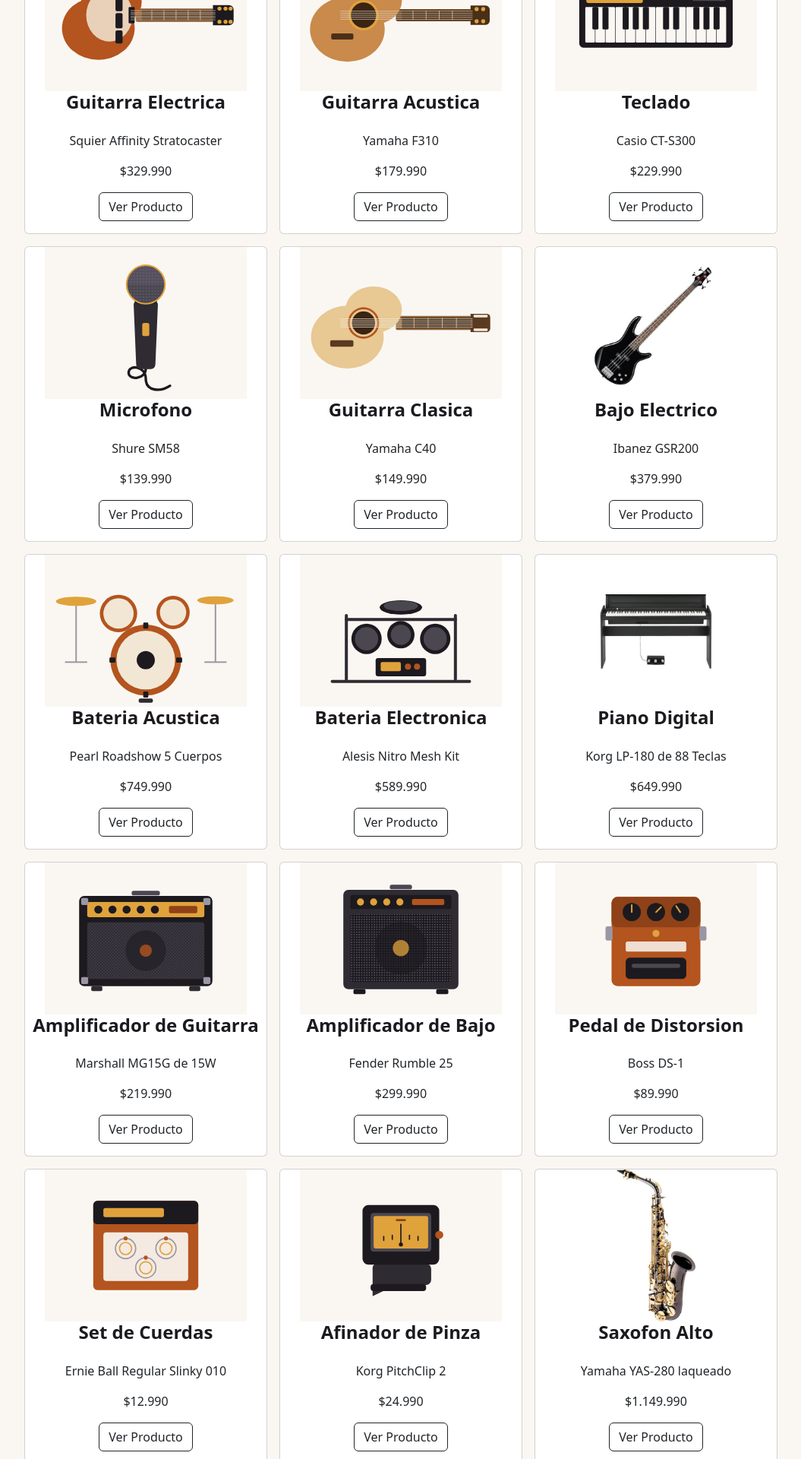
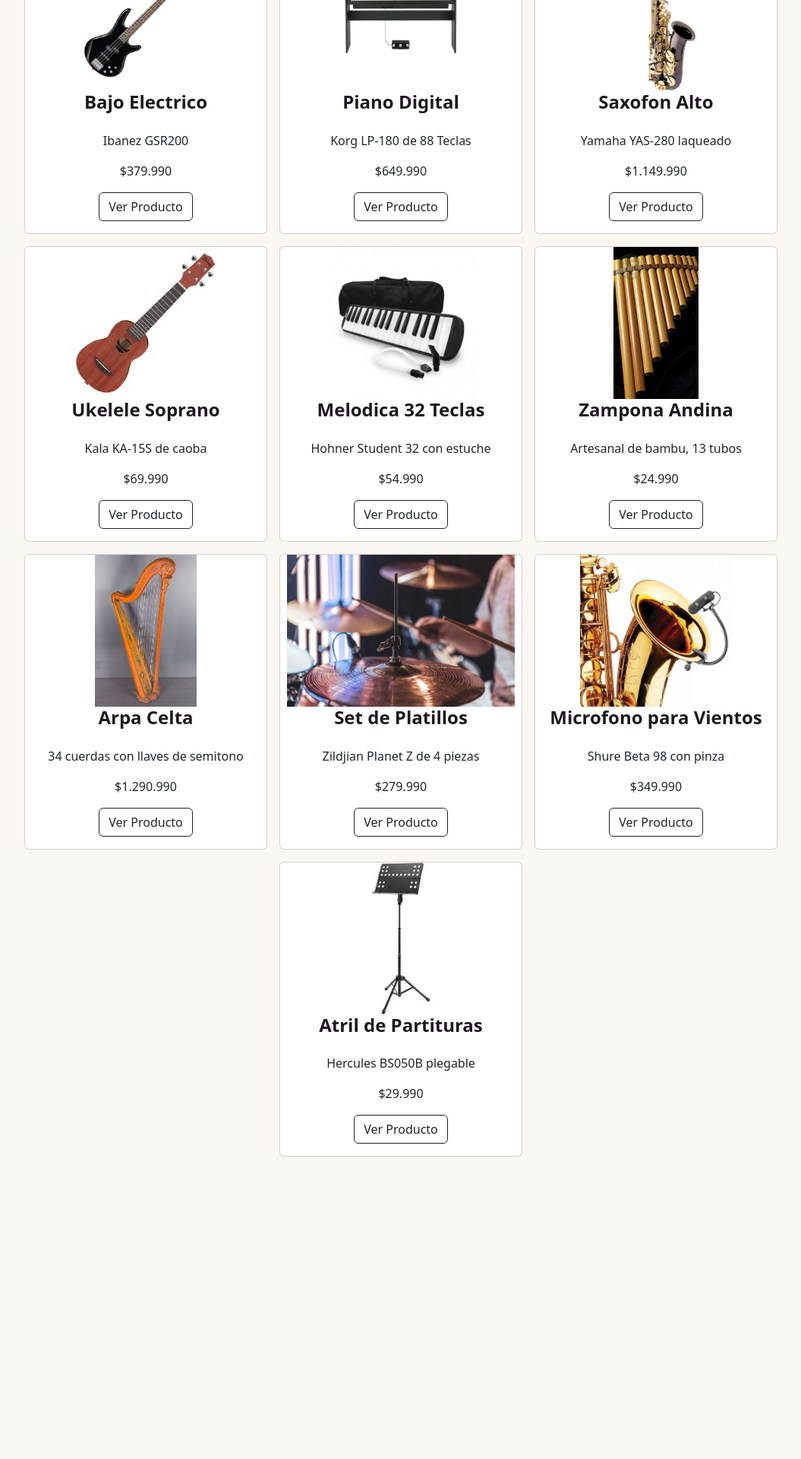
Before and after one commit to SYST3M644/SONIDO_VIVO_PROJECTO, a React (Vite) app: page /productos in a window 1280 px wide. Shown: the part 260-2180 px from the top of the page at 76% size, without its empty margins (112-1167 px from the left). After the commit the page ends 1782 px from the top, so only its background shows below. Built offline with nearby package versions, Linux system fonts and the light colour scheme.

Commit message:
Dejar solo los instrumentos con fotografia real

```diff
--- a/src/paginas/DetalleProducto.tsx
+++ b/src/paginas/DetalleProducto.tsx
@@ -4,153 +4,69 @@
 const listaProductos = [
     {
         id: 1,
-        titulo: "Guitarra Electrica",
-        descripcion: "Squier Affinity Stratocaster",
-        precio: 329990,
-        imagen: "/img/guitarra-electrica.svg"
-    },
-    {
-        id: 2,
-        titulo: "Guitarra Acustica",
-        descripcion: "Yamaha F310",
-        precio: 179990,
-        imagen: "/img/guitarra-acustica.svg"
-    },
-    {
-        id: 3,
-        titulo: "Teclado",
-        descripcion: "Casio CT-S300",
-        precio: 229990,
-        imagen: "/img/teclado.svg"
-    },
-    {
-        id: 4,
-        titulo: "Microfono",
-        descripcion: "Shure SM58",
-        precio: 139990,
-        imagen: "/img/microfono.svg"
-    },
-    {
-        id: 5,
-        titulo: "Guitarra Clasica",
-        descripcion: "Yamaha C40",
-        precio: 149990,
-        imagen: "/img/guitarra-clasica.svg"
-    },
-    {
-        id: 6,
         titulo: "Bajo Electrico",
         descripcion: "Ibanez GSR200",
         precio: 379990,
         imagen: "/img/bajo-electrico.jpg"
     },
     {
-        id: 7,
-        titulo: "Bateria Acustica",
-        descripcion: "Pearl Roadshow 5 Cuerpos",
-        precio: 749990,
-        imagen: "/img/bateria-acustica.svg"
-    },
-    {
-        id: 8,
-        titulo: "Bateria Electronica",
-        descripcion: "Alesis Nitro Mesh Kit",
-        precio: 589990,
-        imagen: "/img/bateria-electronica.svg"
-    },
-    {
-        id: 9,
+        id: 2,
         titulo: "Piano Digital",
         descripcion: "Korg LP-180 de 88 Teclas",
         precio: 649990,
         imagen: "/img/piano-digital.jpg"
     },
     {
-        id: 10,
-        titulo: "Amplificador de Guitarra",
-        descripcion: "Marshall MG15G de 15W",
-        precio: 219990,
-        imagen: "/img/amplificador-guitarra.svg"
-    },
-    {
-        id: 11,
-        titulo: "Amplificador de Bajo",
-        descripcion: "Fender Rumble 25",
-        precio: 299990,
-        imagen: "/img/amplificador-bajo.svg"
-    },
-    {
-        id: 12,
-        titulo: "Pedal de Distorsion",
-        descripcion: "Boss DS-1",
-        precio: 89990,
-        imagen: "/img/pedal-efectos.svg"
-    },
-    {
-        id: 13,
-        titulo: "Set de Cuerdas",
-        descripcion: "Ernie Ball Regular Slinky 010",
-        precio: 12990,
-        imagen: "/img/cuerdas.svg"
-    },
-    {
-        id: 14,
-        titulo: "Afinador de Pinza",
-        descripcion: "Korg PitchClip 2",
-        precio: 24990,
-        imagen: "/img/afinador.svg"
-    },
-    {
-        id: 15,
+        id: 3,
         titulo: "Saxofon Alto",
         descripcion: "Yamaha YAS-280 laqueado",
         precio: 1149990,
         imagen: "/img/saxofon-alto.jpg"
     },
     {
-        id: 16,
+        id: 4,
         titulo: "Ukelele Soprano",
         descripcion: "Kala KA-15S de caoba",
         precio: 69990,
         imagen: "/img/ukelele-soprano.jpg"
     },
     {
-        id: 17,
+        id: 5,
         titulo: "Melodica 32 Teclas",
         descripcion: "Hohner Student 32 con estuche",
         precio: 54990,
         imagen: "/img/melodica.jpg"
     },
     {
-        id: 18,
+        id: 6,
         titulo: "Zampona Andina",
         descripcion: "Artesanal de bambu, 13 tubos",
         precio: 24990,
         imagen: "/img/zampona.jpg"
     },
     {
-        id: 19,
+        id: 7,
         titulo: "Arpa Celta",
         descripcion: "34 cuerdas con llaves de semitono",
         precio: 1290990,
         imagen: "/img/arpa.jpg"
     },
     {
-        id: 20,
+        id: 8,
         titulo: "Set de Platillos",
         descripcion: "Zildjian Planet Z de 4 piezas",
         precio: 279990,
         imagen: "/img/platillos.jpg"
     },
     {
-        id: 21,
+        id: 9,
         titulo: "Microfono para Vientos",
         descripcion: "Shure Beta 98 con pinza",
         precio: 349990,
         imagen: "/img/microfono-vientos.jpg"
     },
     {
-        id: 22,
+        id: 10,
         titulo: "Atril de Partituras",
         descripcion: "Hercules BS050B plegable",
         precio: 29990,
--- a/src/paginas/Producto.tsx
+++ b/src/paginas/Producto.tsx
@@ -9,46 +9,6 @@
 
                     <CardProductos
                     id={1}
-                    titulo="Guitarra Electrica"
-                    descripcion= "Squier Affinity Stratocaster"
-                    precio= {329990}
-                    imagen= "/img/guitarra-electrica.svg"
-                    />
-
-                    <CardProductos
-                    id={2}
-                    titulo="Guitarra Acustica"
-                    descripcion= "Yamaha F310"
-                    precio= {179990}
-                    imagen= "/img/guitarra-acustica.svg"
-                    />
-
-                    <CardProductos
-                    id={3}
-                    titulo="Teclado"
-                    descripcion= "Casio CT-S300"
-                    precio= {229990}
-                    imagen= "/img/teclado.svg"
-                    />
-
-                    <CardProductos
-                    id={4}
-                    titulo="Microfono"
-                    descripcion= "Shure SM58"
-                    precio= {139990}
-                    imagen= "/img/microfono.svg"
-                    />
-
-                    <CardProductos
-                    id={5}
-                    titulo="Guitarra Clasica"
-                    descripcion= "Yamaha C40"
-                    precio= {149990}
-                    imagen= "/img/guitarra-clasica.svg"
-                    />
-
-                    <CardProductos
-                    id={6}
                     titulo="Bajo Electrico"
                     descripcion= "Ibanez GSR200"
                     precio= {379990}
@@ -56,23 +16,7 @@
                     />
 
                     <CardProductos
-                    id={7}
-                    titulo="Bateria Acustica"
-                    descripcion= "Pearl Roadshow 5 Cuerpos"
-                    precio= {749990}
-                    imagen= "/img/bateria-acustica.svg"
-                    />
-
-                    <CardProductos
-                    id={8}
-                    titulo="Bateria Electronica"
-                    descripcion= "Alesis Nitro Mesh Kit"
-                    precio= {589990}
-                    imagen= "/img/bateria-electronica.svg"
-                    />
-
-                    <CardProductos
-                    id={9}
+                    id={2}
                     titulo="Piano Digital"
                     descripcion= "Korg LP-180 de 88 Teclas"
                     precio= {649990}
@@ -80,47 +24,7 @@
                     />
 
                     <CardProductos
-                    id={10}
-                    titulo="Amplificador de Guitarra"
-                    descripcion= "Marshall MG15G de 15W"
-                    precio= {219990}
-                    imagen= "/img/amplificador-guitarra.svg"
-                    />
-
-                    <CardProductos
-                    id={11}
-                    titulo="Amplificador de Bajo"
-                    descripcion= "Fender Rumble 25"
-                    precio= {299990}
-                    imagen= "/img/amplificador-bajo.svg"
-                    />
-
-                    <CardProductos
-                    id={12}
-                    titulo="Pedal de Distorsion"
-                    descripcion= "Boss DS-1"
-                    precio= {89990}
-                    imagen= "/img/pedal-efectos.svg"
-                    />
-
-                    <CardProductos
-                    id={13}
-                    titulo="Set de Cuerdas"
-                    descripcion= "Ernie Ball Regular Slinky 010"
-                    precio= {12990}
-                    imagen= "/img/cuerdas.svg"
-                    />
-
-                    <CardProductos
-                    id={14}
-                    titulo="Afinador de Pinza"
-                    descripcion= "Korg PitchClip 2"
-                    precio= {24990}
-                    imagen= "/img/afinador.svg"
-                    />
-
-                    <CardProductos
-                    id={15}
+                    id={3}
                     titulo="Saxofon Alto"
                     descripcion= "Yamaha YAS-280 laqueado"
                     precio= {1149990}
@@ -128,7 +32,7 @@
                     />
 
                     <CardProductos
-                    id={16}
+                    id={4}
                     titulo="Ukelele Soprano"
                     descripcion= "Kala KA-15S de caoba"
                     precio= {69990}
@@ -136,7 +40,7 @@
                     />
 
                     <CardProductos
-                    id={17}
+                    id={5}
                     titulo="Melodica 32 Teclas"
                     descripcion= "Hohner Student 32 con estuche"
                     precio= {54990}
@@ -144,7 +48,7 @@
                     />
 
                     <CardProductos
-                    id={18}
+                    id={6}
                     titulo="Zampona Andina"
                     descripcion= "Artesanal de bambu, 13 tubos"
                     precio= {24990}
@@ -152,7 +56,7 @@
                     />
 
                     <CardProductos
-                    id={19}
+                    id={7}
                     titulo="Arpa Celta"
                     descripcion= "34 cuerdas con llaves de semitono"
                     precio= {1290990}
@@ -160,7 +64,7 @@
                     />
 
                     <CardProductos
-                    id={20}
+                    id={8}
                     titulo="Set de Platillos"
                     descripcion= "Zildjian Planet Z de 4 piezas"
                     precio= {279990}
@@ -168,7 +72,7 @@
                     />
 
                     <CardProductos
-                    id={21}
+                    id={9}
                     titulo="Microfono para Vientos"
                     descripcion= "Shure Beta 98 con pinza"
                     precio= {349990}
@@ -176,7 +80,7 @@
                     />
 
                     <CardProductos
-                    id={22}
+                    id={10}
                     titulo="Atril de Partituras"
                     descripcion= "Hercules BS050B plegable"
                     precio= {29990}
```
